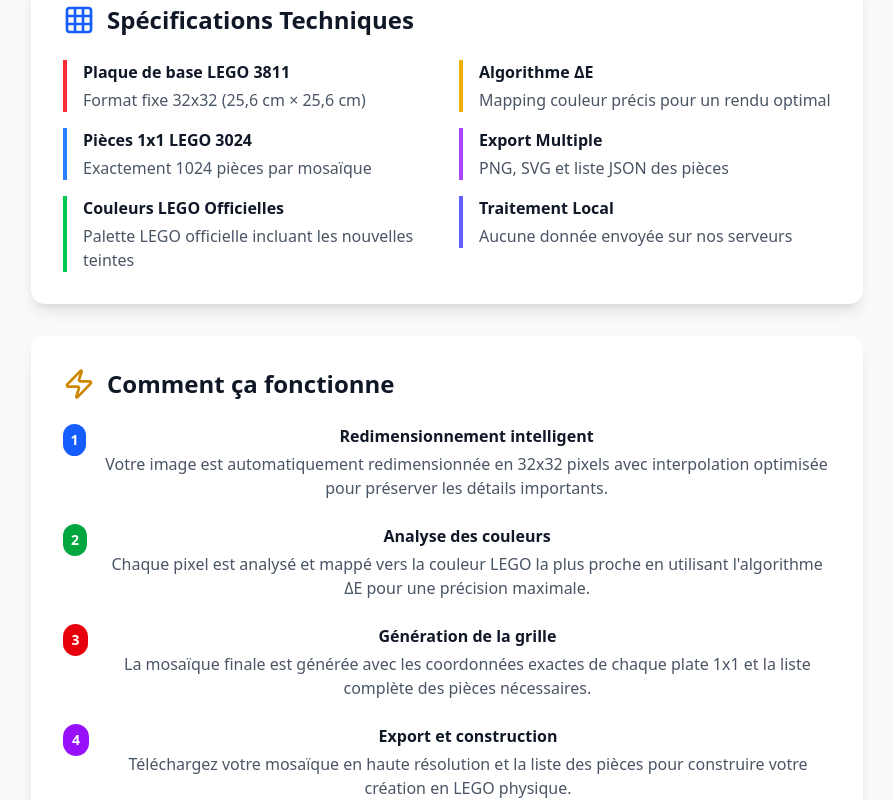
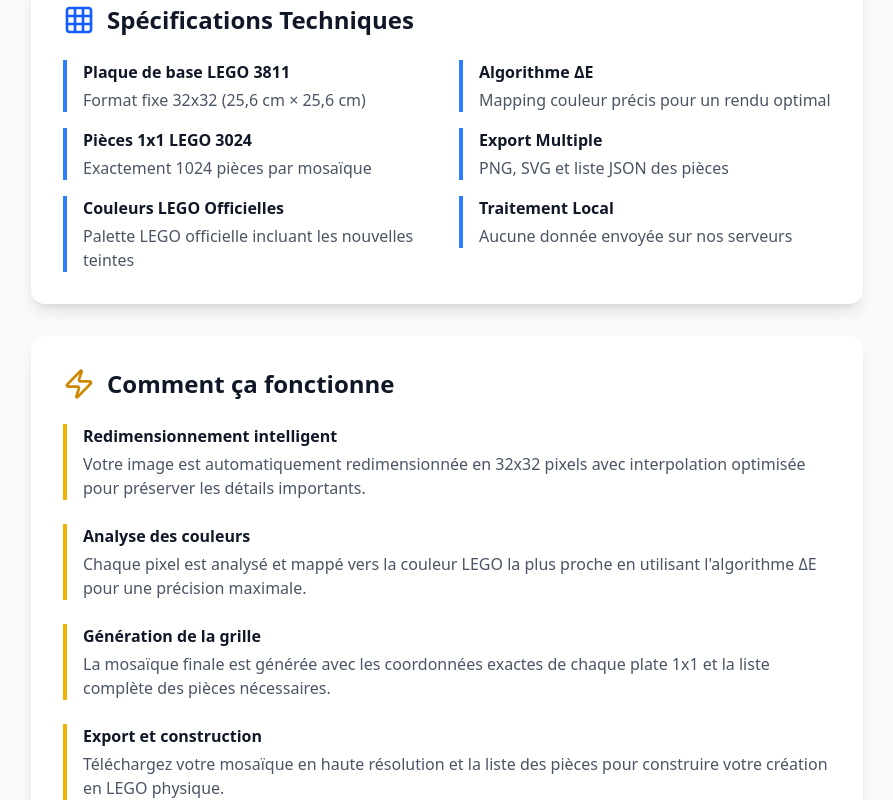
Before and after one commit to baptistelechat/cubic-art, a React (Vite) app: page /about in a window 1280 px wide. Shown: the part 640-1440 px from the top of the page, without its empty margins (193-1086 px from the left). Built offline with nearby package versions, Linux system fonts and the light colour scheme.

Commit message:
♻️ 🐛 (About) : Update github links and improve about page styling
- Update all GitHub links to point to the correct repository
- Add missing target and rel attributes to GitHub links
- Standardize text alignment and border colors in AboutPage
- Simplify step indicators in How it Works section

```diff
--- a/src/components/Footer.tsx
+++ b/src/components/Footer.tsx
@@ -83,7 +83,9 @@
 
             <div className="flex items-center space-x-4">
               <a
-                href="https://github.com"
+                href="https://github.com/baptistelechat/cubic-art"
+                target="_blank"
+                rel="noopener noreferrer"
                 className="text-gray-400 hover:text-white transition-colors"
                 aria-label="GitHub"
               >
--- a/src/pages/AboutPage.tsx
+++ b/src/pages/AboutPage.tsx
@@ -15,7 +15,7 @@
         </div>
 
         {/* Mission */}
-        <div className="bg-white rounded-xl shadow-lg p-8 mb-8">
+        <div className="bg-white rounded-xl shadow-lg p-8 mb-8 text-left">
           <div className="flex items-center space-x-3 mb-6">
             <Heart className="text-red-600" size={32} />
             <h2 className="text-2xl font-bold text-gray-900">Notre Mission</h2>
@@ -41,36 +41,36 @@
             <h2 className="text-2xl font-bold text-gray-900">Spécifications Techniques</h2>
           </div>
 
-          <div className="grid grid-cols-1 md:grid-cols-2 gap-6">
+          <div className="grid grid-cols-1 md:grid-cols-2 gap-6 text-left">
             <div className="space-y-4">
-              <div className="border-l-4 border-red-500 pl-4 text-left">
+              <div className="border-l-4 border-blue-500 pl-4">
                 <h3 className="font-semibold text-gray-900 mb-1">Plaque de base LEGO 3811</h3>
                 <p className="text-gray-600">Format fixe 32x32 (25,6 cm × 25,6 cm)</p>
               </div>
 
-              <div className="border-l-4 border-blue-500 pl-4 text-left">
+              <div className="border-l-4 border-blue-500 pl-4">
                 <h3 className="font-semibold text-gray-900 mb-1">Pièces 1x1 LEGO 3024</h3>
                 <p className="text-gray-600">Exactement 1024 pièces par mosaïque</p>
               </div>
 
-              <div className="border-l-4 border-green-500 pl-4 text-left">
+              <div className="border-l-4 border-blue-500 pl-4">
                 <h3 className="font-semibold text-gray-900 mb-1">Couleurs LEGO Officielles</h3>
                 <p className="text-gray-600">Palette LEGO officielle incluant les nouvelles teintes</p>
               </div>
             </div>
 
             <div className="space-y-4">
-              <div className="border-l-4 border-yellow-500 pl-4 text-left">
+              <div className="border-l-4 border-blue-500 pl-4">
                 <h3 className="font-semibold text-gray-900 mb-1">Algorithme ΔE</h3>
                 <p className="text-gray-600">Mapping couleur précis pour un rendu optimal</p>
               </div>
 
-              <div className="border-l-4 border-purple-500 pl-4 text-left">
+              <div className="border-l-4 border-blue-500 pl-4">
                 <h3 className="font-semibold text-gray-900 mb-1">Export Multiple</h3>
                 <p className="text-gray-600">PNG, SVG et liste JSON des pièces</p>
               </div>
 
-              <div className="border-l-4 border-indigo-500 pl-4 text-left">
+              <div className="border-l-4 border-blue-500 pl-4">
                 <h3 className="font-semibold text-gray-900 mb-1">Traitement Local</h3>
                 <p className="text-gray-600">Aucune donnée envoyée sur nos serveurs</p>
               </div>
@@ -79,7 +79,7 @@
         </div>
 
         {/* How it Works */}
-        <div className="bg-white rounded-xl shadow-lg p-8 mb-8">
+        <div className="bg-white rounded-xl shadow-lg p-8 mb-8 text-left">
           <div className="flex items-center space-x-3 mb-6">
             <Zap className="text-yellow-600" size={32} />
             <h2 className="text-2xl font-bold text-gray-900">Comment ça fonctionne</h2>
@@ -87,10 +87,7 @@
 
           <div className="space-y-6">
             <div className="flex items-start space-x-4">
-              <div className="w-8 h-8 bg-blue-600 text-white rounded-full flex items-center justify-center font-bold text-sm">
-                1
-              </div>
-              <div>
+              <div className="border-l-4 border-yellow-500 pl-4">
                 <h3 className="font-semibold text-gray-900 mb-1">Redimensionnement intelligent</h3>
                 <p className="text-gray-600">
                   Votre image est automatiquement redimensionnée en 32x32 pixels avec
@@ -100,10 +97,7 @@
             </div>
 
             <div className="flex items-start space-x-4">
-              <div className="w-8 h-8 bg-green-600 text-white rounded-full flex items-center justify-center font-bold text-sm">
-                2
-              </div>
-              <div>
+              <div  className="border-l-4 border-yellow-500 pl-4">
                 <h3 className="font-semibold text-gray-900 mb-1">Analyse des couleurs</h3>
                 <p className="text-gray-600">
                   Chaque pixel est analysé et mappé vers la couleur LEGO la plus proche
@@ -113,10 +107,8 @@
             </div>
 
             <div className="flex items-start space-x-4">
-              <div className="w-8 h-8 bg-red-600 text-white rounded-full flex items-center justify-center font-bold text-sm">
-                3
-              </div>
-              <div>
+
+              <div  className="border-l-4 border-yellow-500 pl-4">
                 <h3 className="font-semibold text-gray-900 mb-1">Génération de la grille</h3>
                 <p className="text-gray-600">
                   La mosaïque finale est générée avec les coordonnées exactes de chaque
@@ -126,10 +118,7 @@
             </div>
 
             <div className="flex items-start space-x-4">
-              <div className="w-8 h-8 bg-purple-600 text-white rounded-full flex items-center justify-center font-bold text-sm">
-                4
-              </div>
-              <div>
+              <div  className="border-l-4 border-yellow-500 pl-4">
                 <h3 className="font-semibold text-gray-900 mb-1">Export et construction</h3>
                 <p className="text-gray-600">
                   Téléchargez votre mosaïque en haute résolution et la liste des pièces
@@ -189,7 +178,7 @@
         </div>
 
         {/* Open Source */}
-        <div className="bg-gradient-to-r from-gray-900 to-gray-800 text-white rounded-xl shadow-lg p-8">
+        <div className="bg-gradient-to-r from-gray-900 to-gray-800 text-white rounded-xl shadow-lg p-8 text-left">
           <div className="flex items-center space-x-3 mb-6">
             <Github className="text-white" size={32} />
             <h2 className="text-2xl font-bold">Projet Open Source</h2>
@@ -202,7 +191,9 @@
 
           <div className="flex flex-col sm:flex-row gap-4">
             <a
-              href="https://github.com"
+              href="https://github.com/baptistelechat/cubic-art"
+              target="_blank"
+              rel="noopener noreferrer"
               className="inline-flex items-center space-x-2 bg-white text-gray-900 px-6 py-3 rounded-lg hover:bg-gray-100 transition-colors font-medium"
             >
               <Github size={20} />
--- a/src/pages/ContactPage.tsx
+++ b/src/pages/ContactPage.tsx
@@ -181,7 +181,7 @@
                 </a>
 
                 <a
-                  href="https://github.com"
+                  href="https://github.com/baptistelechat/cubic-art"
                   target="_blank"
                   rel="noopener noreferrer"
                   className="flex items-center space-x-3 p-3 rounded-lg hover:bg-gray-50 transition-colors group"
```
